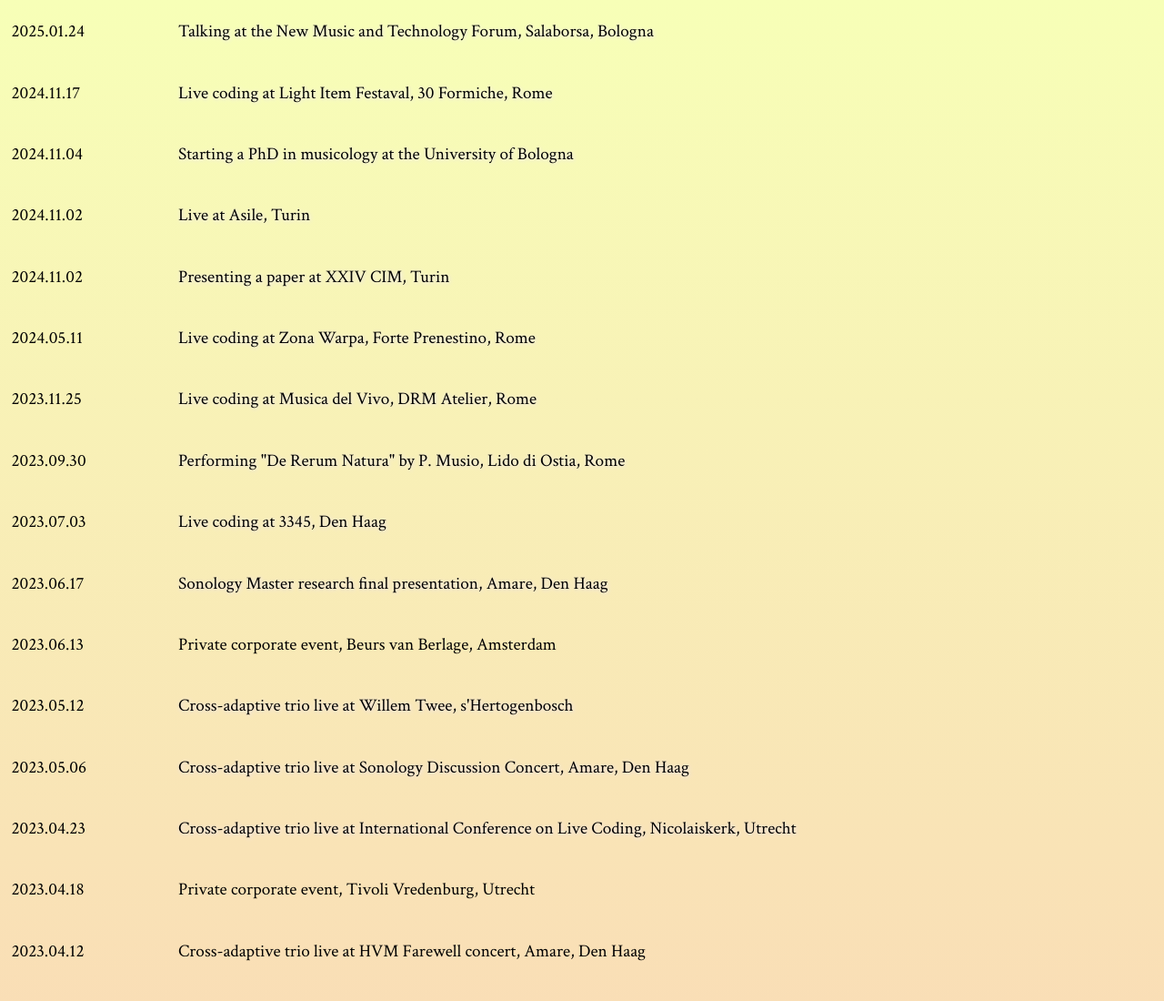
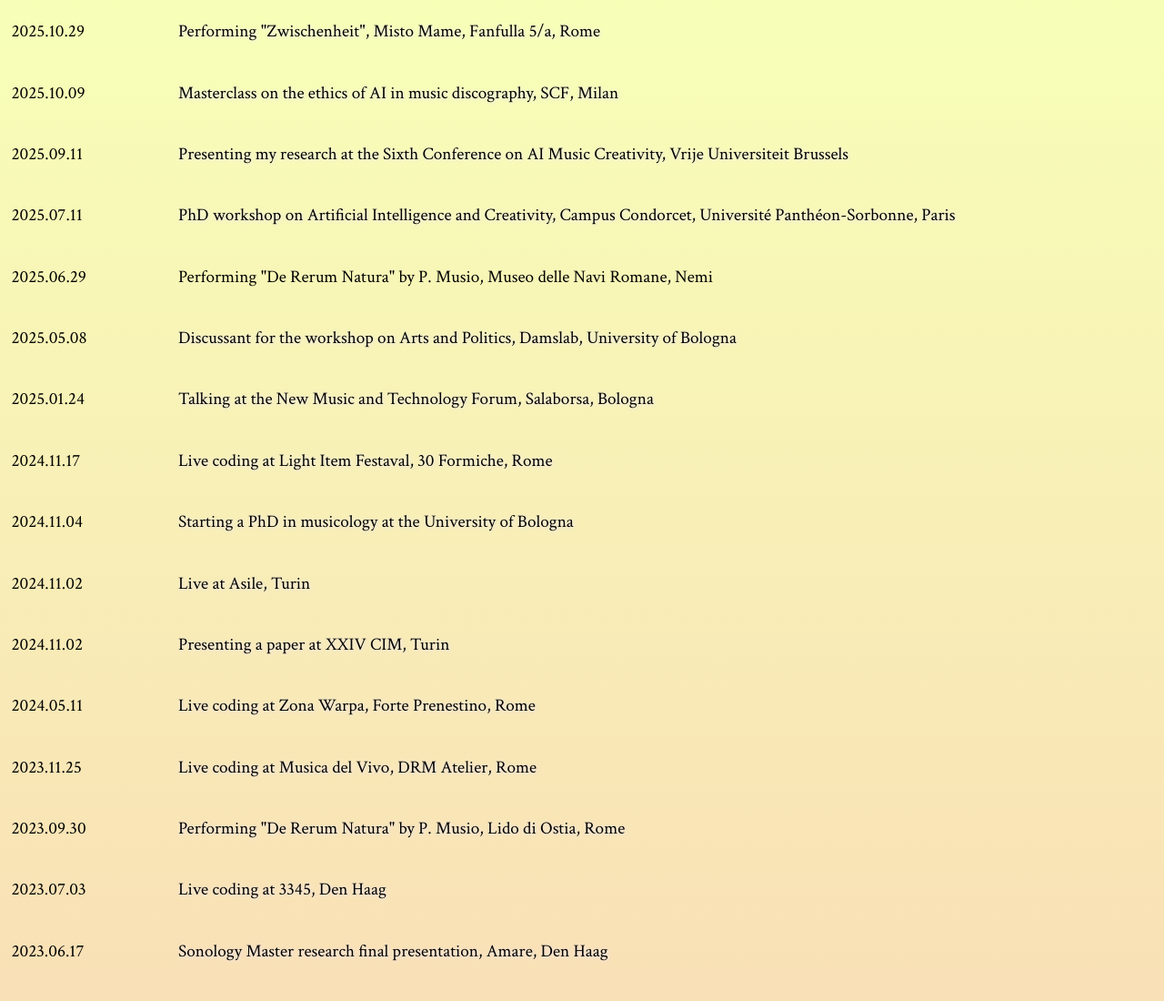
Before and after one commit to Olbos/riccardoancona.github.io, a plain HTML site: page events.html in a window 1280 px wide. Shown: the top 1100 px of the page at 91% size. Drawn offline with Linux system fonts and the light colour scheme.

Commit message:
Update events.html

```diff
--- a/events.html
+++ b/events.html
@@ -14,6 +14,24 @@
  <div class="content-agenda">
    <div
    class="agenda"><table class="agenda-table">
+   <tr><td><div class="agenda-date">2025.10.29</div>
+   </td><td><div class="agenda_description"><p><a href="/assets/mistonuno.jpg">Performing "Zwischenheit", Misto Mame, Fanfulla 5/a, Rome</a></p>
+   </div></td></tr>
+   <tr><td><div class="agenda-date">2025.10.09</div>
+   </td><td><div class="agenda_description"><p><a href="/assets/scf.png">Masterclass on the ethics of AI in music discography, SCF, Milan</a></p>
+   </div></td></tr>
+   <tr><td><div class="agenda-date">2025.09.11</div>
+   </td><td><div class="agenda_description"><p><a href="https://aimusiccreativity.org/2025/proceedings" target="_blank">Presenting my research at the Sixth Conference on AI Music Creativity, Vrije Universiteit Brussels</a></p>
+   </div></td></tr>
+   <tr><td><div class="agenda-date">2025.07.11</div>
+   </td><td><div class="agenda_description"><p><a href="/assets/unaeuwork.jpg">PhD workshop on Artificial Intelligence and Creativity, Campus Condorcet, Université Panthéon-Sorbonne, Paris</a></p>
+   </div></td></tr>
+   <tr><td><div class="agenda-date">2025.06.29</div>
+   </td><td><div class="agenda_description"><p>Performing "De Rerum Natura" by P. Musio, Museo delle Navi Romane, Nemi</p>
+   </div></td></tr>
+   <tr><td><div class="agenda-date">2025.05.08</div>
+   </td><td><div class="agenda_description"><p><a href="/assets/artipolitica.pdf">Discussant for the workshop on Arts and Politics, Damslab, University of Bologna</a></p>
+   </div></td></tr>
    <tr><td><div class="agenda-date">2025.01.24</div>
    </td><td><div class="agenda_description"><p><a href="https://bologna-creativehub.it/mntf-music-and-new-technologies-forum/" target="_blank">Talking at the New Music and Technology Forum, Salaborsa, Bologna</a></p>
    </div></td></tr>
```
